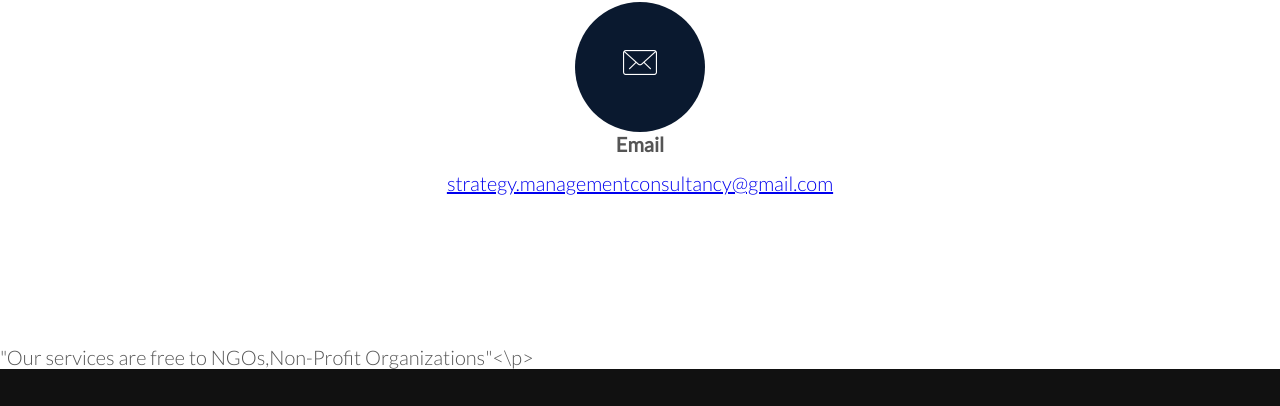
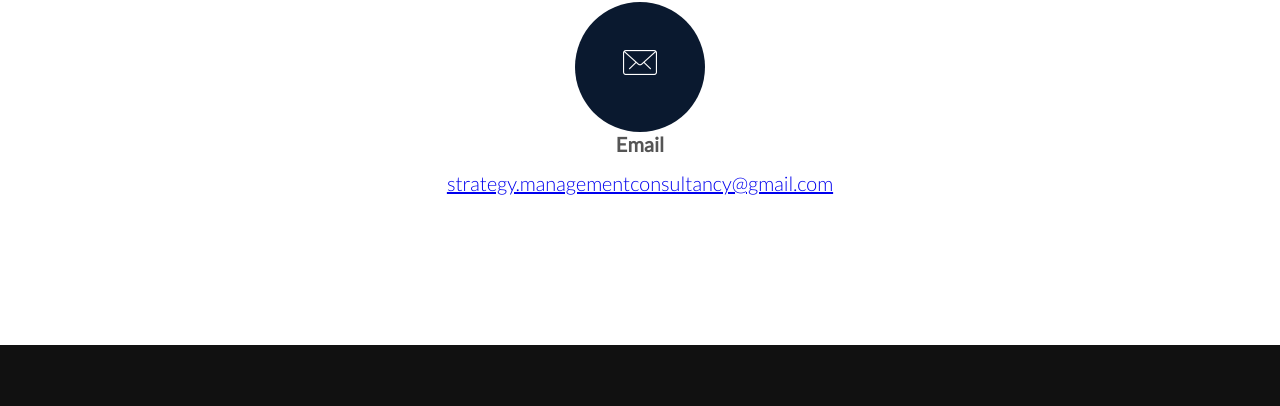
Before and after one commit to mehtapriyanka123/Consult-Strategy.github.io, a plain HTML site: page index.html in a window 1280 px wide. Shown: the part 3956-4362 px from the top of the page. Drawn offline with nearby package versions, Linux system fonts and the light colour scheme; a script that the page names is missing; some icons are missing.

Commit message:
Update index.html

```diff
--- a/index.html
+++ b/index.html
@@ -206,7 +206,6 @@
       </div>
       <!-- contact section end -->
       <script type="text/javascript" src="https://form.jotform.com/jsform/201563720171446"></script>
-       <p>"Our services are free to NGOs,Non-Profit Organizations"<\p>
         <!-- Footer Wrapper Start -->
     <div class="lv_footer_wrapper">
       <a href="javascript:void(0);" id="scroll" title="Scroll to Top" style="display: none;"><span></span></a>
```
